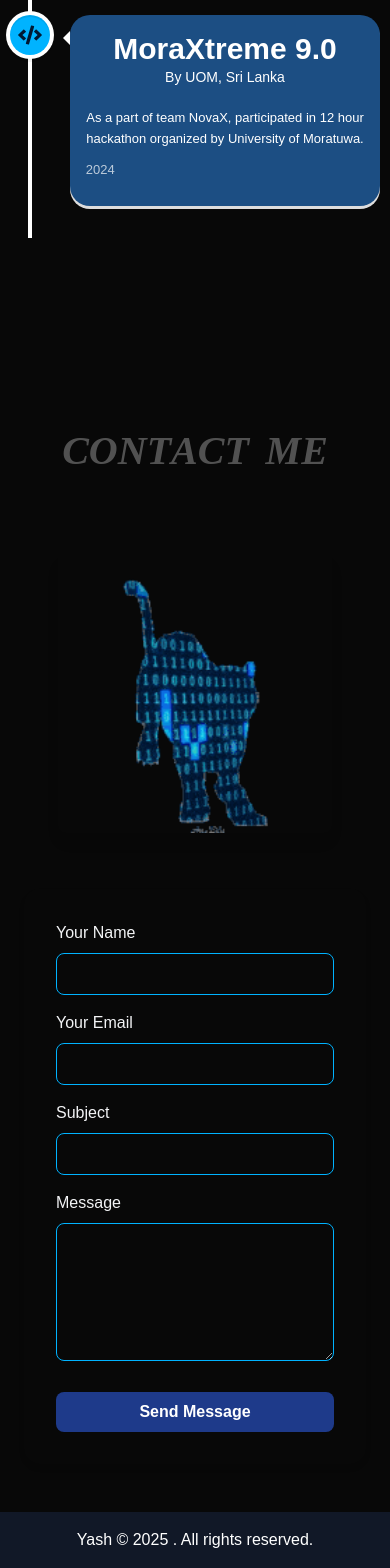
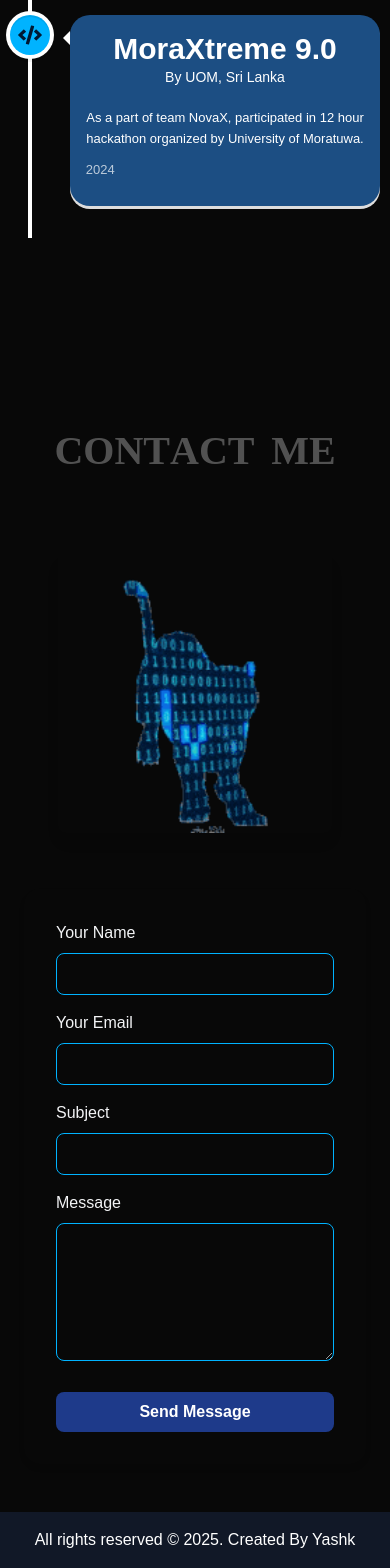
Before and after one commit to Yashcat2/Personal-Website, a React (Create React App) app: page / in a window 390 px wide. Shown: the part 3783-5351 px from the top of the page. Built offline with nearby package versions, Linux system fonts and the light colour scheme.

Commit message:
nav bar responsive fixed

```diff
--- a/src/Section/Footer.jsx
+++ b/src/Section/Footer.jsx
@@ -6,7 +6,7 @@ const Footer = () => {
 
       {/* Second div: Footer Content */}
       <div className="footer-content bg-gray-900 text-white py-4">
-        <p className="text-center">Yash © 2025 . All rights reserved.</p>
+        <p className="text-center">All rights reserved © 2025. Created By Yashk</p>
       </div>
     </div>
   );
--- a/src/Section/Navbar.jsx
+++ b/src/Section/Navbar.jsx
@@ -5,7 +5,7 @@ const Navbar = () => {
   const [activeLink, setActiveLink] = useState("#home");
 
   return (
-    <div className="fixed top-0 left-0 w-full px-6 md:px-[150px] py-4 bg-black flex justify-between items-center z-50">
+    <div className="fixed top-0 left-0 w-full sm:h-[50px] px-6 md:px-[150px] py-4 bg-black flex justify-between items-center z-50">
       {/* Logo */}
       <a
         href="#home"
--- a/src/index.css
+++ b/src/index.css
@@ -352,7 +352,7 @@ code {
   display: inline-block;
   font-family: 'Bad Script', cursive;
   animation: contactAnimate 2s linear infinite;
-  font-style: italic;
+  /* font-style: italic; */
   font-size: 5.5rem; /* Default font size */
 }
 
```
